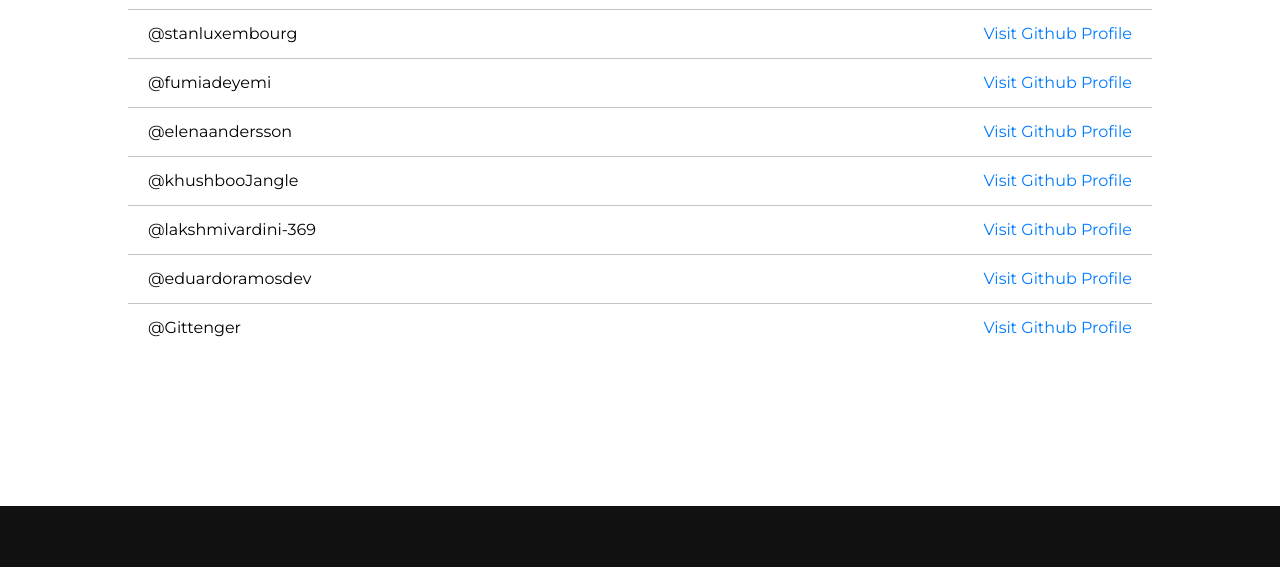
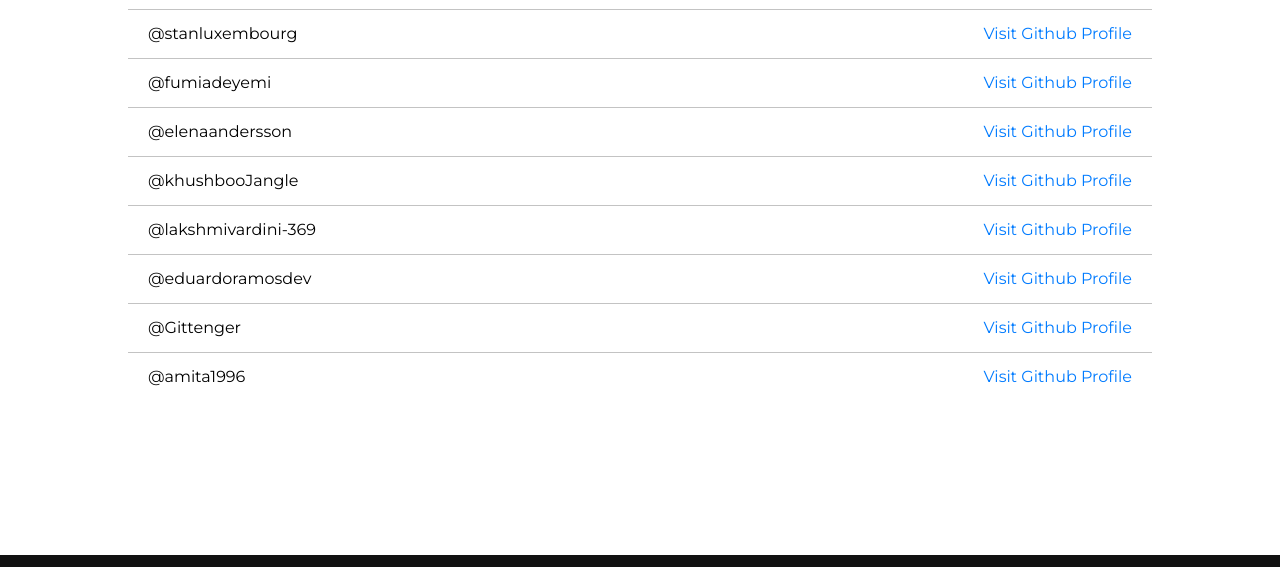
Before and after one commit to zero-to-mastery/HTML-project, a plain HTML site: page contributersProfile.html in a window 1280 px wide. Shown: the part 2633-3200 px from the top of the page. Drawn offline with nearby package versions, Linux system fonts and the light colour scheme.

Commit message:
forgot to add my name

```diff
--- a/contributersProfile.html
+++ b/contributersProfile.html
@@ -463,6 +463,11 @@
             <a class="float-right" href="https://github.com/gittenger"
               >Visit Github Profile</a
             >
+          <li class="list-group-item dropDown">
+            @amita1996
+            <a class="float-right" href="https://github.com/amita1996"
+              >Visit Github Profile</a
+            >
             <div class="dropDownContent"></div>
           </li>
         </ul>
```
